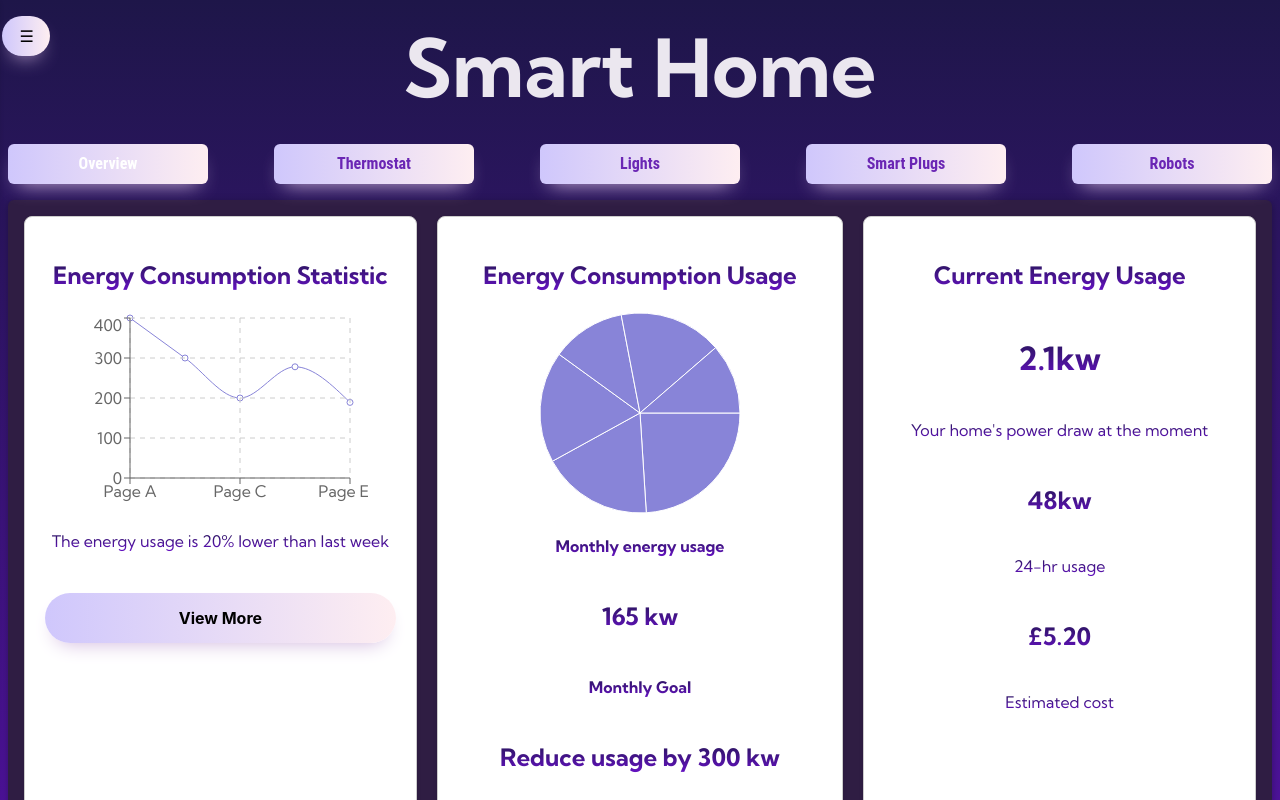
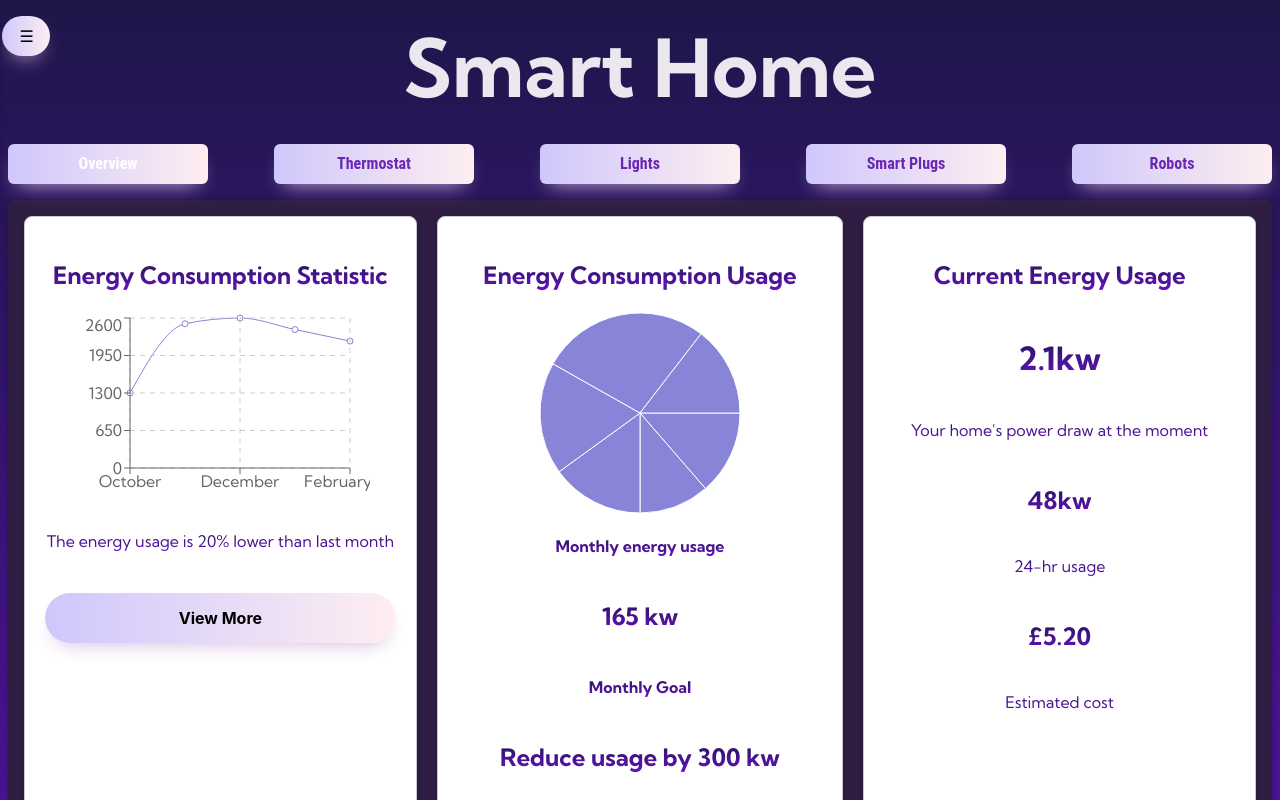
Before and after one commit to ChronicleWolfVR/Group7SoftwareEng, a React (Vite) app: page /home in a window 1280 px wide. Shown: the top 800 px of the page. Built offline with nearby package versions, Linux system fonts and the light colour scheme.

Commit message:
Changed some styling to percentaga and added realisitc data for the charts

```diff
--- a/src/components/HomePage/Overview/Overview.jsx
+++ b/src/components/HomePage/Overview/Overview.jsx
@@ -9,26 +9,27 @@ import {
   Tooltip,
   PieChart,
   Pie,
+  Label,
 } from "recharts";
 
 const Overview = () => {
   // Data for the line chart
   const data = [
-    { name: "Page A", uv: 400, pv: 2400, amt: 2400 },
-    { name: "Page B", uv: 300, pv: 4567, amt: 1398 },
-    { name: "Page C", uv: 200, pv: 9800, amt: 9800 },
-    { name: "Page D", uv: 278, pv: 3908, amt: 2000 },
-    { name: "Page E", uv: 189, pv: 4800, amt: 2181 },
+    { name: "October", kw: 1300, pv: 2400, amt: 2400 },
+    { name: "November", kw: 2500, pv: 4567, amt: 1398 },
+    { name: "December", kw: 2600, pv: 9800, amt: 9800 },
+    { name: "January", kw: 2400, pv: 3908, amt: 2000 },
+    { name: "February", kw: 2200, pv: 4800, amt: 2181 },
   ];
 
   // Data for the pie chart
   const pieData = [
-    { name: "Group A", value: 400 },
-    { name: "Group B", value: 300 },
-    { name: "Group C", value: 300 },
-    { name: "Group D", value: 200 },
-    { name: "Group E", value: 278 },
-    { name: "Group F", value: 189 },
+    { name: "Heating", value: 300 },
+    { name: "Lights", value: 250 },
+    { name: "Air Conditioning", value: 330 },
+    { name: "Other Smart Devices", value: 400 },
+    { name: "Robots", value: 600 },
+    { name: "Other", value: 320 },
   ];
 
   // Percentage difference for energy usage
@@ -44,15 +45,15 @@ const Overview = () => {
             width={300}
             height={200}
             data={data}
-            margin={{ top: 5, right: 20, bottom: 5, left: 0 }}
+            margin={{ top: 5, right: 20, bottom: 15, left: 0 }}
           >
-            <Line type="monotone" dataKey="uv" stroke="#8884d8" />
+            <Line type="monotone" dataKey="kw" stroke="#8884d8" />
             <CartesianGrid stroke="#ccc" strokeDasharray="5 5" />
             <XAxis dataKey="name" />
             <YAxis />
             <Tooltip />
           </LineChart>
-          <p>The energy usage is {percentageDifference} than last week</p>
+          <p>The energy usage is {percentageDifference} than last month</p>
           <button>View More</button>
         </div>
 
@@ -70,6 +71,7 @@ const Overview = () => {
               outerRadius={100}
               fill="#8884d8"
             />
+            <Tooltip />
           </PieChart>
           <h4>Monthly energy usage</h4>
           <h2>165 kw</h2>
--- a/src/index.css
+++ b/src/index.css
@@ -103,10 +103,10 @@ main h2 {
     NotoColorEmoji, "Noto Color Emoji", "Segoe UI Symbol", "Android Emoji",
     EmojiSymbols, -apple-system, system-ui, "Segoe UI", Roboto, "Helvetica Neue",
     "Noto Sans", sans-serif; /* Sets the font family for the close button */
-  font-size: 16px; /* Sets the font size for the close button */
+  font-size: 100%; /* Sets the font size for the close button */
   font-weight: 700; /* Sets the font weight for the close button */
-  line-height: 24px; /* Sets the line height for the close button */
-  padding: 8px 18px; /* Adds padding to the close button */
+  line-height: 100%; /* Sets the line height for the close button */
+  padding: 1% 2%; /* Adds padding to the close button */
   user-select: none; /* Prevents text selection on the close button */
   touch-action: manipulation; /* Disables default touch actions */
   text-align: center; /* Centers text inside the close button */
```
